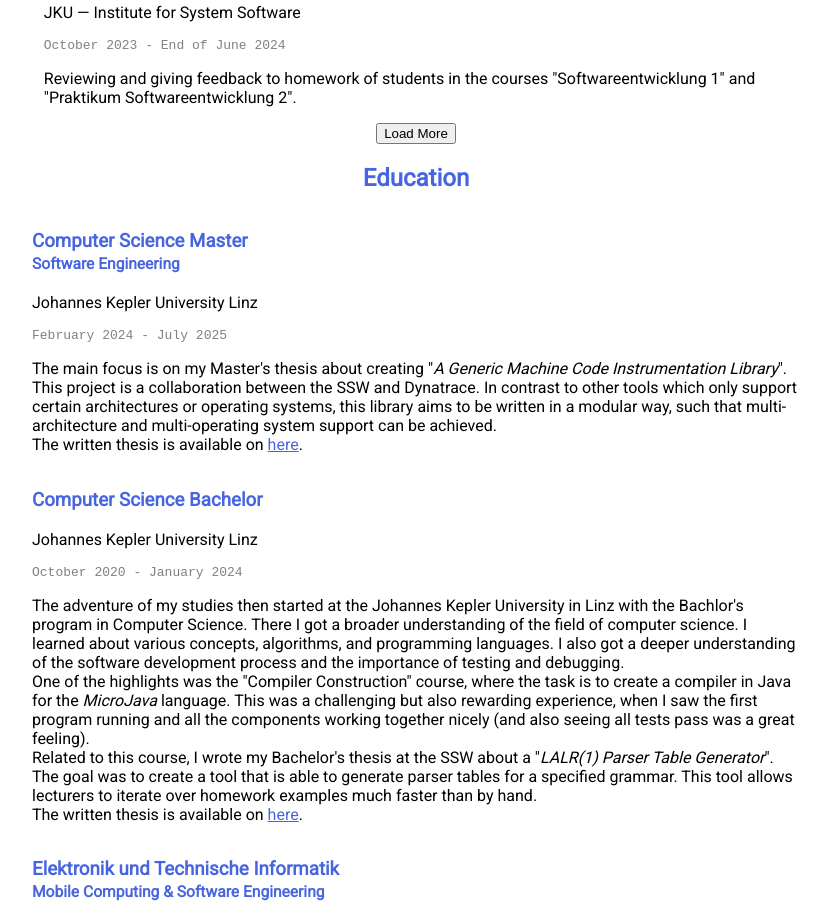
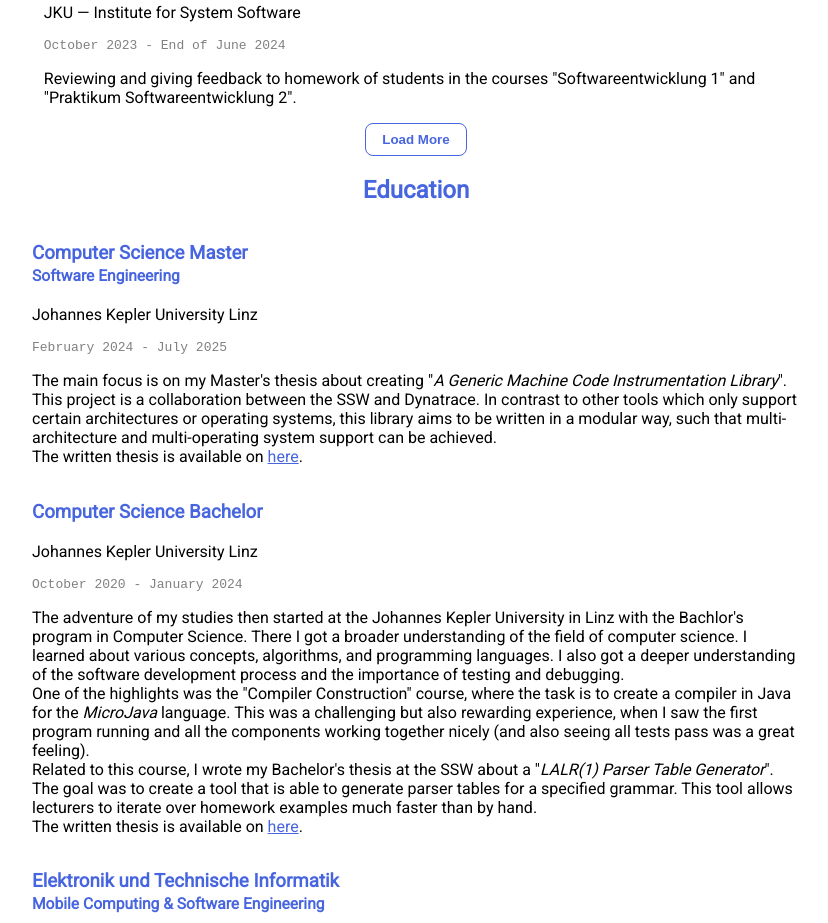
Before and after one commit to MrMinemeet/wtf-my-code.works, a plain HTML site: page index.html in a window 1280 px wide. Shown: the part 1099-2022 px from the top of the page, without its empty margins (224-1052 px from the left). Drawn offline with Linux system fonts and the light colour scheme.

Commit message:
Add button styling

```diff
--- a/assets/css/critical.css
+++ b/assets/css/critical.css
@@ -14,7 +14,8 @@
 	--transition: 0.3s;
 }
 
-html, body {
+html,
+body {
 	font-family: var(--font-family);
 	margin: 0;
 	padding: 0;
@@ -93,6 +94,17 @@ nav .navmenu a {
 	height: 2.5rem;
 	padding: 0.5rem;
 	object-fit: contain;
+}
+
+
+button {
+	background: none;
+	border: 0.1rem solid var(--primary-light-color);
+	color: var(--primary-light-color);
+	border-radius: 0.5rem;
+	padding: 0.5rem 1rem;
+	cursor: pointer;
+	transition: background 0.2s, color 0.2s;
 }
 
 /* About me section. Profile picture + "about-me" text */
--- a/assets/css/non-critical.css
+++ b/assets/css/non-critical.css
@@ -12,3 +12,8 @@ a:hover {
 .project-card:hover {
 	transform: scale(1.03);
 }
+
+button:hover {
+	background: var(--primary-light-color);
+	color: white;
+}
--- a/index.html
+++ b/index.html
@@ -142,7 +142,7 @@
 						Inventory checking, IT-Maintenance and setting up Computers were the main tasks. Additionally small programming and other tasks were done.
 					</p>
 				</div>
-				<button id="loadMoreWork" onclick="showMoreWork()">Load More</button>
+				<button id="loadMoreWork" onclick="showMoreWork()"><b>Load More</b></button>
 			</div>
 		</section>
 
```
